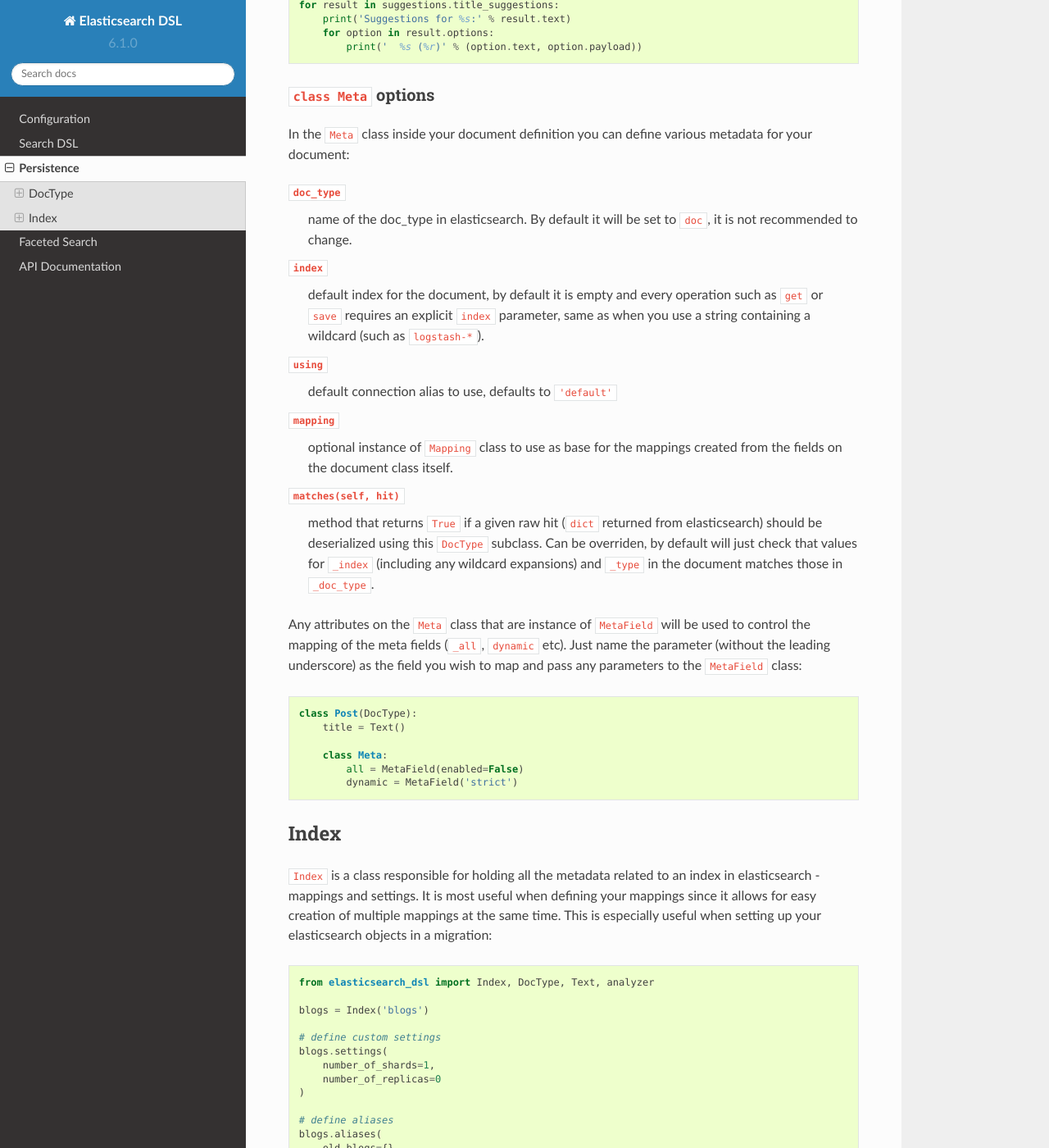
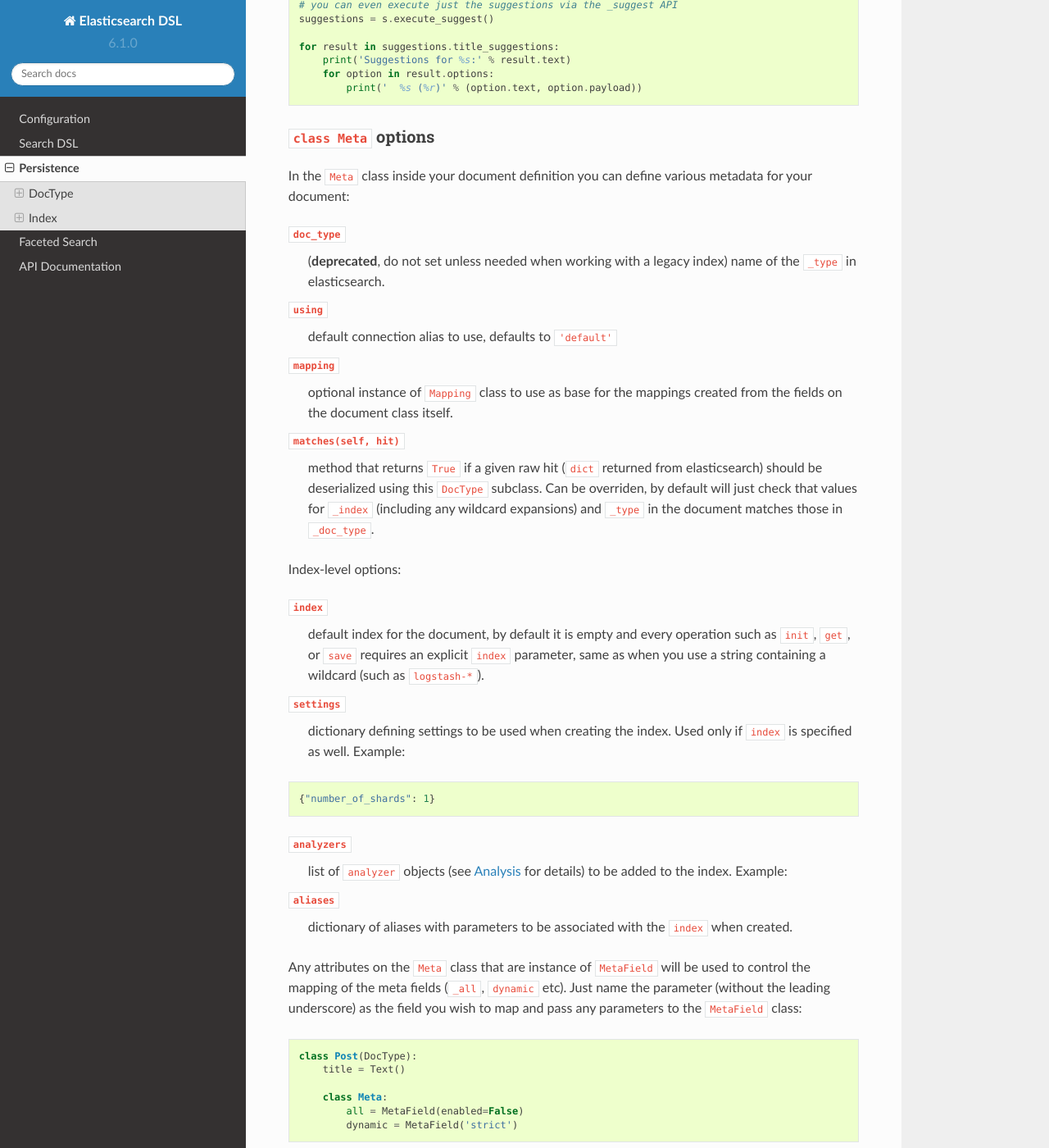
Before and after one commit to elastic/elasticsearch-dsl-py, a Sphinx documentation site: the page built from docs/persistence.rst, in a window 1280 px wide and 1400 px high, scrolled down 5064 px. Shown: the whole window at 82% size. Built offline with Sphinx 7.4.7 and the Read the Docs theme 2.0.0, drawn with Linux system fonts in a browser that asks for light colours; some of the changed text lies outside the part shown.

Commit message:
Allow DocType.Meta to set Index-level attributes like settings

```diff
--- a/docs/persistence.rst
+++ b/docs/persistence.rst
@@ -49,6 +49,9 @@ settings in elasticsearch (see :ref:`life-cycle` for details).
 
         class Meta:
             index = 'blog'
+            settings = {
+              'number_of_shards': 1
+            }
 
         def add_comment(self, author, content):
             self.comments.append(
@@ -202,6 +205,8 @@ To delete a document just call its ``delete`` method:
     first = Post.get(id=42)
     first.delete()
 
+.. _analysis:
+
 Analysis
 ~~~~~~~~
 
@@ -286,13 +291,8 @@ In the ``Meta`` class inside your document definition you can define various
 metadata for your document:
 
 ``doc_type``
-  name of the doc_type in elasticsearch. By default it will be set to ``doc``,
-  it is not recommended to change.
-
-``index``
-  default index for the document, by default it is empty and every operation
-  such as ``get`` or ``save`` requires an explicit ``index`` parameter, same as
-  when you use a string containing a wildcard (such as ``logstash-*``).
+  (**deprecated**, do not set unless needed when working with a legacy index)
+  name of the ``_type`` in elasticsearch.
 
 ``using``
   default connection alias to use, defaults to ``'default'``
@@ -307,6 +307,32 @@ metadata for your document:
   overriden, by default will just check that values for ``_index`` (including
   any wildcard expansions) and ``_type`` in the document matches those in
   ``_doc_type``.
+
+
+Index-level options:
+
+``index``
+  default index for the document, by default it is empty and every operation
+  such as ``init``, ``get``, or ``save`` requires an explicit ``index``
+  parameter, same as when you use a string containing a wildcard (such as
+  ``logstash-*``).
+
+``settings``
+  dictionary defining settings to be used when creating the index. Used only if
+  ``index`` is specified as well. Example:
+
+.. code:: python
+
+    {"number_of_shards": 1}
+
+``analyzers``
+  list of ``analyzer`` objects (see :ref:`analysis` for details) to be added
+  to the index. Example:
+
+``aliases``
+  dictionary of aliases with parameters to be associated with the ``index``
+  when created.
+
 
 Any attributes on the ``Meta`` class that are instance of ``MetaField`` will be
 used to control the mapping of the meta fields (``_all``, ``dynamic`` etc).
```
Also changed, not shown: 2 other files.
